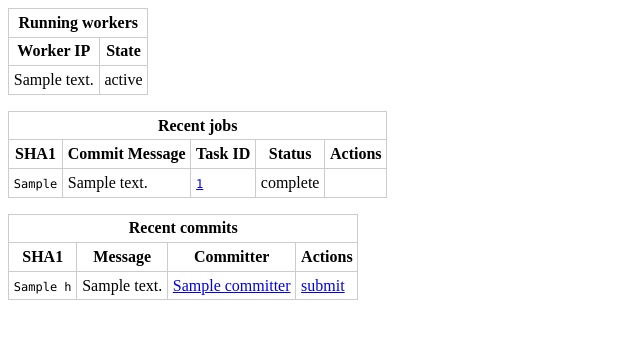
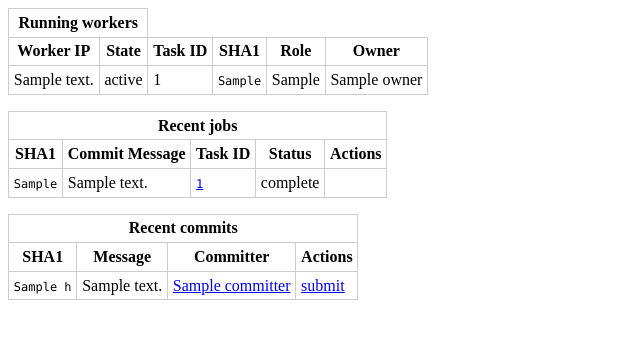
Before and after one commit to fatlotus/lsda-control-panel, a Flask app: template templates/plain.html in a window 1280 px wide. Shown: the top 339 px of the page, without its empty margins (0-640 px from the left). Run offline with Flask 2, Linux system fonts and the light colour scheme; the template is opened without the code that fills it: most values are stand-ins (such as "Sample title", 1, 10 or a date in 2020).

Commit message:
Add new worker info panel.

```diff
--- a/submission.py
+++ b/submission.py
@@ -4,7 +4,7 @@
 # Date: 14 December 2013
 #
 
-import pika, uuid, base64, time, re
+import pika, uuid, base64, time, re, json
 
 from kazoo.client import KazooClient
 from kazoo.exceptions import KazooException, NoNodeError, NodeExistsError
@@ -133,5 +133,5 @@ def list_all_nodes():
     for ip_address in zookeeper.get_children("/nodes"):
         yield dict(
           ip_address = ip_address,
-          states = zookeeper.get("/nodes/{}".format(ip_address))[0].split(":")
+          state = json.loads(zookeeper.get("/nodes/{}".format(ip_address))[0])
         )
--- a/templates/plain.html
+++ b/templates/plain.html
@@ -53,11 +53,19 @@
     <tr>
       <th>Worker IP</th>
       <th>State</th>
+      <th>Task ID</th>
+      <th>SHA1</th>
+      <th>Role</th>
+      <th>Owner</th>
     </tr>
     {% for node in nodes %}
     <tr>
       <td>{{ node.ip_address }}</td>
-      <td>{{ node.states[-1] }}</td>
+      <td>{{ node.state.state_stack[-1] }}</td>
+      <td>{{ node.state.task_id }}</td>
+      <td><code>{{ node.state.sha1[:8] }}</code></td>
+      <td>{{ node.state.task_type }}</td>
+      <td>{{ node.state.owner }}</td>
     </tr>
     {% endfor %}
   </table>
```
